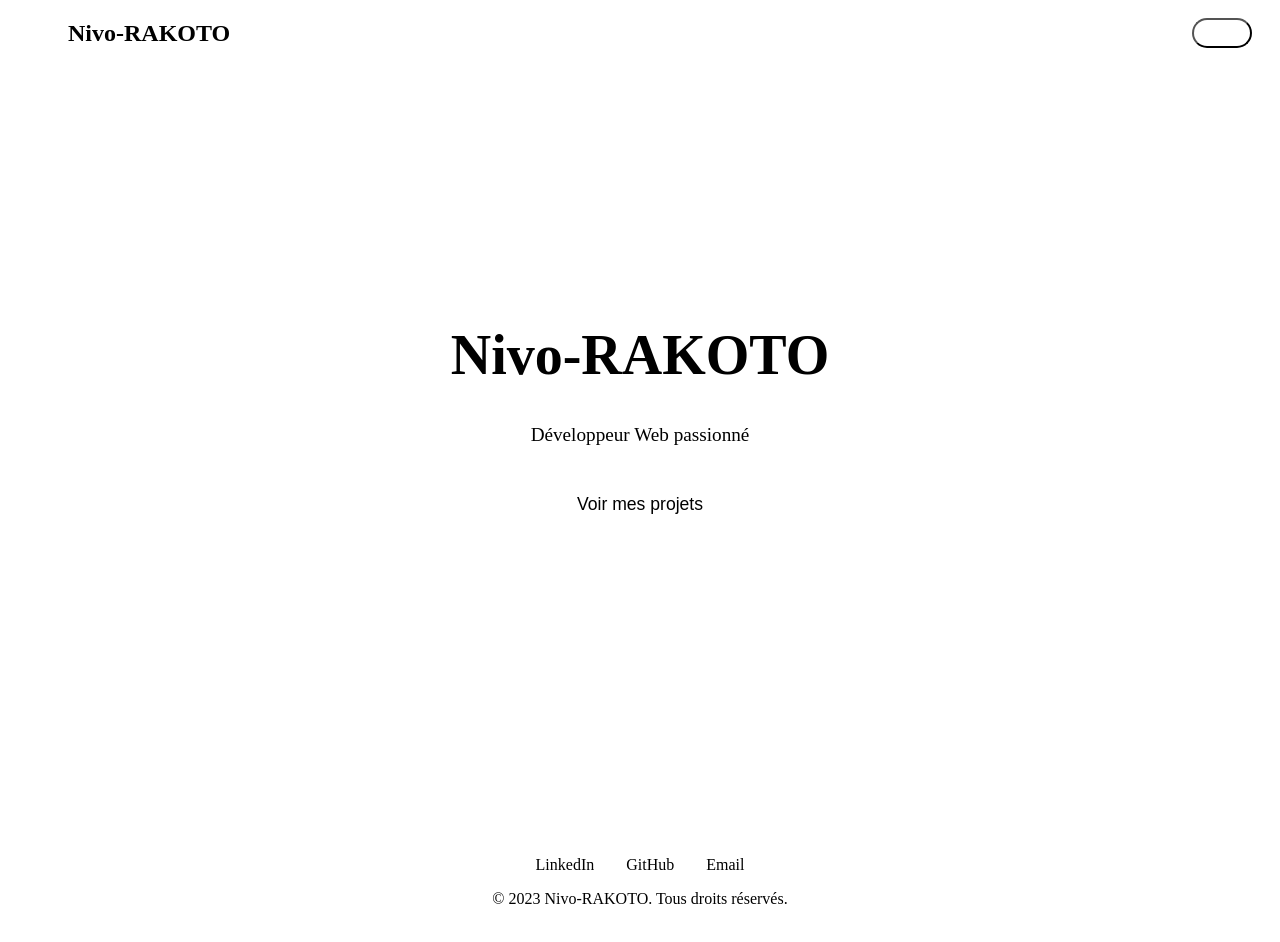
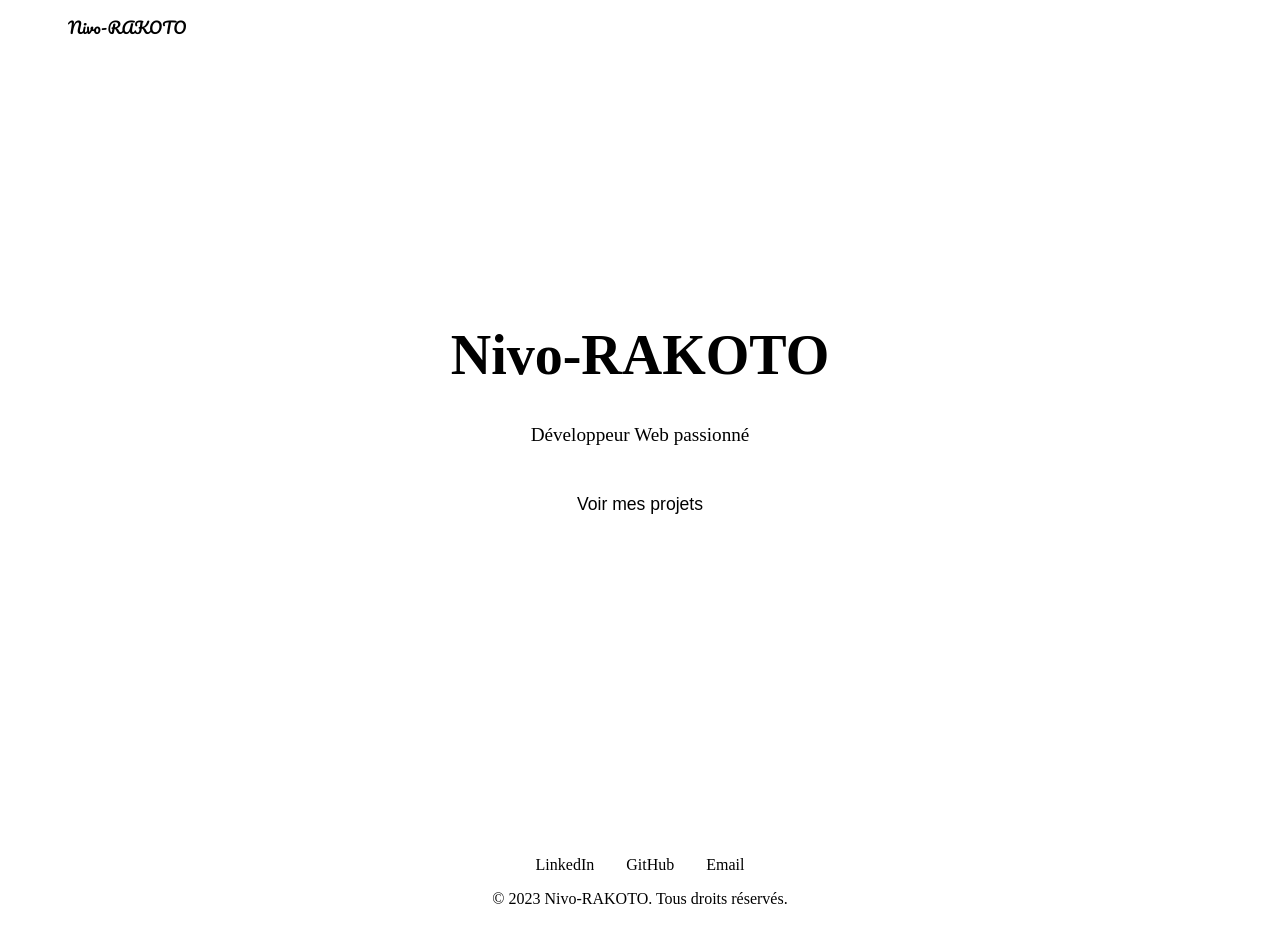
Before and after one commit to nivorako/react-portfolio, a React (Vite) app: page / in a window 1280 px wide. Shown: the top 942 px of the page. Built offline with nearby package versions, Linux system fonts and the light colour scheme.

Commit message:
fix switch mode behavior

```diff
--- a/index.html
+++ b/index.html
@@ -3,6 +3,7 @@
   <head>
     <meta charset="UTF-8" />
     <link rel="icon" type="image/svg+xml" href="/avatar.webp" />
+    <link href="https://fonts.googleapis.com/css2?family=Pacifico&family=Roboto:wght@300;400;500;700&display=swap" rel="stylesheet">
     <meta name="viewport" content="width=device-width, initial-scale=1.0" />
     <title>Portfolio Nivo-RAKOTO</title>
   </head>
--- a/src/components/Header.tsx
+++ b/src/components/Header.tsx
@@ -5,6 +5,7 @@ import { theme } from "../theme";
 
 interface ToggleButtonProps {
     "data-isdark": boolean;
+    onClick: () => void;
 }
 
 const HeaderContainer = styled(motion.header)`
@@ -44,42 +45,39 @@ const Nav = styled.nav`
 `;
 
 const Logo = styled.h1`
-    font-size: 1.5rem;
-    font-weight: bold;
+font-family: 'Pacifico', cursive;
+    font-size: var(--font-size-xl);
+    font-weight: var(--font-weight-bold);
     color: var(--text);
 `;
 
 const ToggleButton = styled.button<ToggleButtonProps>`
+    background: none;
+    border: none;
+    cursor: pointer;
+    padding: 8px;
     position: relative;
     width: 60px;
     height: 30px;
-    background: var(--border);
     border-radius: 15px;
-    padding: 2px;
-    cursor: pointer;
-    transition: all 0.3s ease;
+    background-color: var(--text);
+    transition: background-color 0.3s;
 
-    &:hover {
-        background: var(--primary);
+    &:before {
+        content: '';
+        position: absolute;
+        top: 4px;
+        left: 4px;
+        width: 22px;
+        height: 22px;
+        border-radius: 50%;
+        background-color: var(--primary);
+        transition: transform 0.3s;
     }
 
-    .slider {
-        position: relative;
-        width: 100%;
-        height: 100%;
-        background: var(--text);
-        border-radius: 13px;
-        transition: all 0.3s ease;
-
-        &::before {
-            content: '';
-            position: absolute;
-            width: 24px;
-            height: 24px;
-            background: var(--primary);
-            border-radius: 50%;
-            transition: all 0.3s ease;
-            left: ${props => props["data-isdark"] ? 'calc(100% - 24px)' : '2px'};
+    &[data-isdark="true"] {
+        &:before {
+            transform: translateX(28px);
         }
     }
 `;
@@ -99,10 +97,32 @@ const Header = () => {
          // Mettre à jour les variables CSS
          root.style.setProperty('--is-dark', newIsDark ? 'true' : 'false');
          const currentTheme = newIsDark ? theme.dark : theme.light;
+
+         // Définir les variables de typographie
+         root.style.setProperty('--font-family', currentTheme.fontFamily);
+
+         // Définir les tailles de police
+         Object.entries(currentTheme.fontSize).forEach(([key, value]) => {
+             root.style.setProperty(`--font-size-${key}`, value);
+         });
+
+         // Définir les poids de police
+         Object.entries(currentTheme.fontWeight).forEach(([key, value]) => {
+             root.style.setProperty(`--font-weight-${key}`, value.toString());
+         });
+
+         // Définir les couleurs et autres propriétés
          Object.entries(currentTheme).forEach(([key, value]) => {
-            root.style.setProperty(`--${key}`, value);
+             if (key !== 'fontFamily' && key !== 'fontSize' && key !== 'fontWeight') {
+                 if (typeof value === 'object' && value !== null) {
+                     // Ignorer les objets (fontSize et fontWeight) qui ont déjà été traités
+                     return;
+                 }
+                 root.style.setProperty(`--${key}`, value.toString());
+             }
          });
      };
+
 
     return (
         <HeaderContainer
--- a/src/components/Home.tsx
+++ b/src/components/Home.tsx
@@ -28,7 +28,7 @@ const Subtitle = styled(motion.p)`
 const Button = styled(motion.button)`
     padding: 1rem 2rem;
     font-size: 1.1rem;
-    background: var(--primary);
+    background: var(--secondary);
     color: var(--text);
     border: none;
     border-radius: 5px;
@@ -36,7 +36,7 @@ const Button = styled(motion.button)`
     transition: all 0.3s ease;
     &:hover {
         transform: translateY(-2px);
-        background: #0056b3;
+        background: #1E293B;
     }
 `;
 
--- a/src/theme.ts
+++ b/src/theme.ts
@@ -1,22 +1,70 @@
 export const theme = {
     light: {
-        primary: "#0070f3",
-        secondary: "#0070f3",
-        background: "#666666",
-        surface: "#f5f5f5",
-        text: "#1a1a1a",
-        textSecondary: "#ffffff",
-        border: "#e0e0e0",
-        shadow: "rgba(0, 0, 0, 0.1)",
+        primary: "#4F46E5",
+        secondary: "#818CF8",
+        background: "#ffffff",
+        surface: "#DEE6EE",
+        toggleBTN: "#0F172A",
+        text: "#1E293B",
+        textSecondary: "#64748B",
+        border: "#E2E8F0",
+        shadow: "rgba(0, 0, 0, 0.05)",
+        accent: "#3B82F6",
+        fontFamily: "'Inter', sans-serif",
+        fontSize: {
+            xs: "0.75rem",
+            sm: "0.875rem",
+            base: "1rem",
+            lg: "1.125rem",
+            xl: "1.25rem",
+            "2xl": "1.5rem",
+            "3xl": "1.875rem",
+            "4xl": "2.25rem",
+            "5xl": "3rem",
+            "6xl": "4rem"
+        },
+        fontWeight: {
+            light: 300,
+            normal: 400,
+            medium: 500,
+            semibold: 600,
+            bold: 700,
+            extrabold: 800,
+            black: 900
+        }
     },
     dark: {
-        primary: "#0070f3",
-        secondary: "#0070f3",
-        background: "#1a1a1a",
-        surface: "#2d2d2d",
-        text: "#ffffff",
-        textSecondary: "#b3b3b3",
-        border: "#333333",
+        primary: "#818CF8",
+        secondary: "#60A5FA",
+        background: "#0F172A",
+        surface: "#1E293B",
+        toggleBTN: "#ffffff",
+        text: "#F8FAFC",
+        textSecondary: "#94A3B8",
+        border: "#334155",
         shadow: "rgba(0, 0, 0, 0.3)",
-    },
+        accent: "#3B82F6",
+        fontFamily: "'Pacifico', cursive",
+        fontSize: {
+            xs: "0.75rem",
+            sm: "0.875rem",
+            base: "1rem",
+            lg: "1.125rem",
+            xl: "1.25rem",
+            "2xl": "1.5rem",
+            "3xl": "1.875rem",
+            "4xl": "2.25rem",
+            "5xl": "3rem",
+            "6xl": "4rem"
+        },
+        fontWeight: {
+            light: 300,
+            normal: 400,
+            medium: 500,
+            semibold: 600,
+            bold: 700,
+            extrabold: 800,
+            black: 900
+        }
+    }
 };
```
Lines whose indentation alone changed are shown as unchanged.
